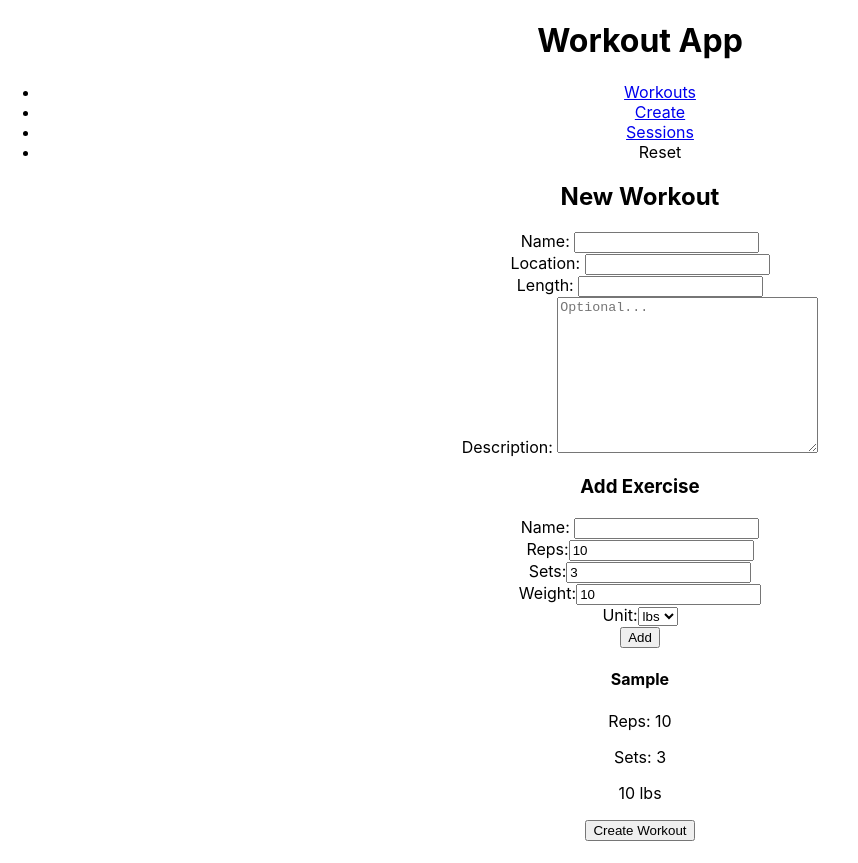
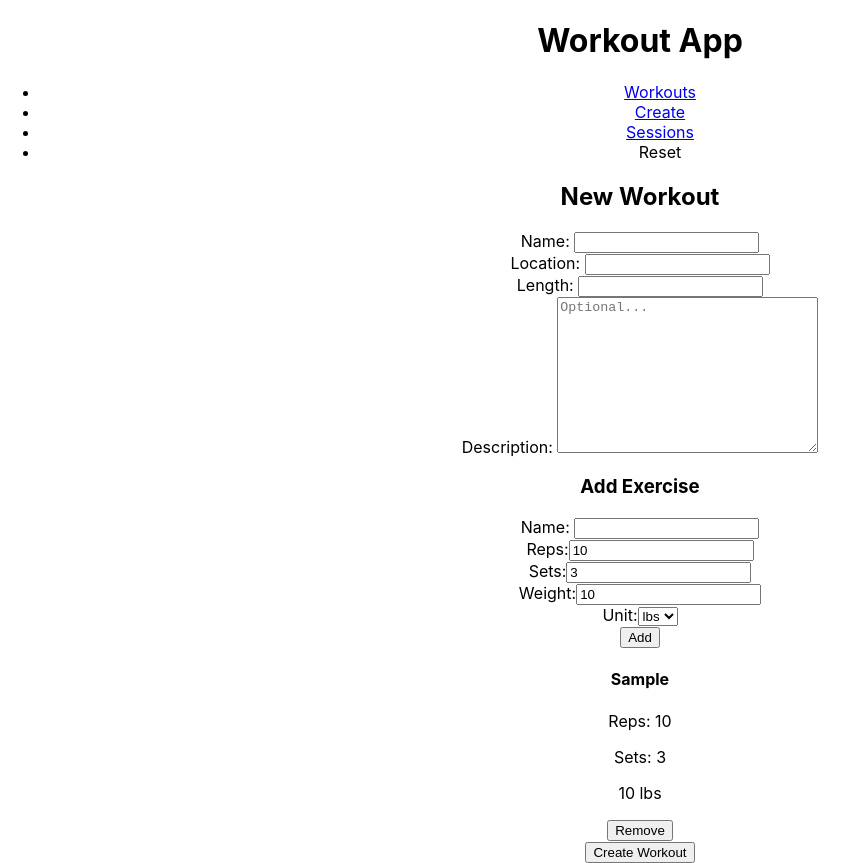
Before and after one commit to msolorio/workout_app_client, a React (Create React App) app: page /workouts/create in a window 1280 px wide. Both pictures are taken after typing "Sample" into the empty fields and a click on the button "Add". Shown: the whole page, without its empty margins (0-858 px from the left). Before the commit the page ends 841 px from the top, so only its background shows below. Built offline with nearby package versions, Linux system fonts and the light colour scheme.

Commit message:
Adds functionality to delete exercise for workout

```diff
--- a/src/components/Exercise.tsx
+++ b/src/components/Exercise.tsx
@@ -1,5 +1,17 @@
-function Exercise(props: any) {
+import { MouseEvent } from 'react'
+import { ExerciseType } from '../features/exercises/exercisesSlice'
 
+interface Props {
+  exercise: ExerciseType
+  handleRemoveExercise: Function
+  idx: number
+}
+
+function Exercise(props: Props) {
+  const handleRemoveClick = (e: MouseEvent<HTMLButtonElement>) => {
+    e.preventDefault()
+    props.handleRemoveExercise(props.idx)
+  }
 
   return (
     <div>
@@ -7,6 +19,7 @@ function Exercise(props: any) {
       <p>Reps: {props.exercise.reps}</p>
       <p>Sets: {props.exercise.sets}</p>
       <p>{props.exercise.weight} {props.exercise.unit}</p>
+      <button onClick={handleRemoveClick}>Remove</button>
     </div>
   )
 }
--- a/src/components/WorkoutForm.tsx
+++ b/src/components/WorkoutForm.tsx
@@ -3,14 +3,15 @@ import TextInputGroup from '../components/TextInputGroup';
 import NumberInputGroup from '../components/NumberInputGroup';
 import Exercise from './Exercise';
 import { WorkoutType } from '../features/workouts/workoutsSlice'
+import { ExerciseType } from '../features/exercises/exercisesSlice'
 
-type ExerciseType = {
-  name: string,
-  reps: number,
-  sets: number,
-  weight: number,
-  unit: string
-}
+// type ExerciseType = {
+//   name: string,
+//   reps: number,
+//   sets: number,
+//   weight: number,
+//   unit: string
+// }
 
 const stateExercises: ExerciseType[] = [];
 
@@ -69,6 +70,12 @@ function WorkoutForm(props: Props) {
     });
   }
 
+  const handleRemoveExercise = (idxToRemove: number) => {
+    const updatedExercises = state.exercises.filter((ex, idx) => idx !== idxToRemove)
+
+    setState({ ...state, exercises: updatedExercises })
+  }
+
 
   const handleSubmit = async () => {
     const workoutData = {
@@ -101,7 +108,14 @@ function WorkoutForm(props: Props) {
 
   function renderExercises(exercises: ExerciseType[]) {
     return exercises.map((exercise, idx) => {
-      return <Exercise key={idx} exercise={exercise} />
+      return (
+      <Exercise
+        key={idx}
+        idx={idx}
+        exercise={exercise}
+        handleRemoveExercise={handleRemoveExercise}
+      />
+      )
     });
   }
 
--- a/src/features/exercises/exercisesSlice.ts
+++ b/src/features/exercises/exercisesSlice.ts
@@ -1,7 +1,7 @@
 import { WorkoutType } from '../workouts/workoutsSlice'
 
 export interface ExerciseType {
-  id: string
+  id?: string
   name: string
   reps: number
   sets: number | null
--- a/src/pages/EditWorkout/EditWorkout.tsx
+++ b/src/pages/EditWorkout/EditWorkout.tsx
@@ -101,10 +101,14 @@ function EditWorkout({ match }: RouteComponentProps<Props>) {
 
 
   const handleUpdateWorkout = async (workoutData: WorkoutType) => {
+    console.log('workoutData ==>', workoutData)
+
     try {
       const response = await updateWorkout({
         variables: { ...workoutData }
       })
+
+      console.log('response ==>', response)
 
       const workoutFromDb = response.data.updateWorkout
 
```
